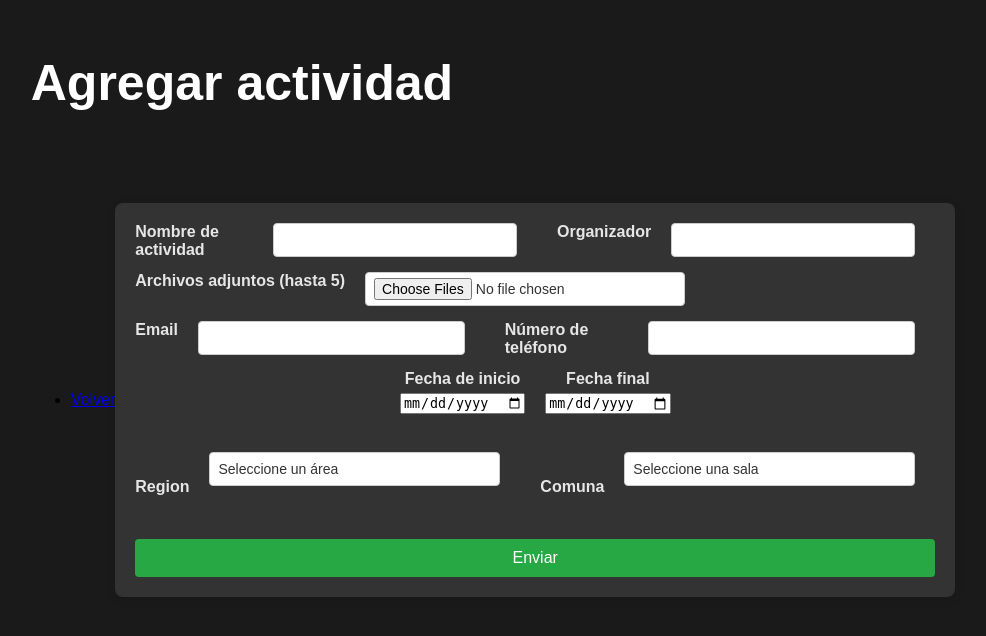
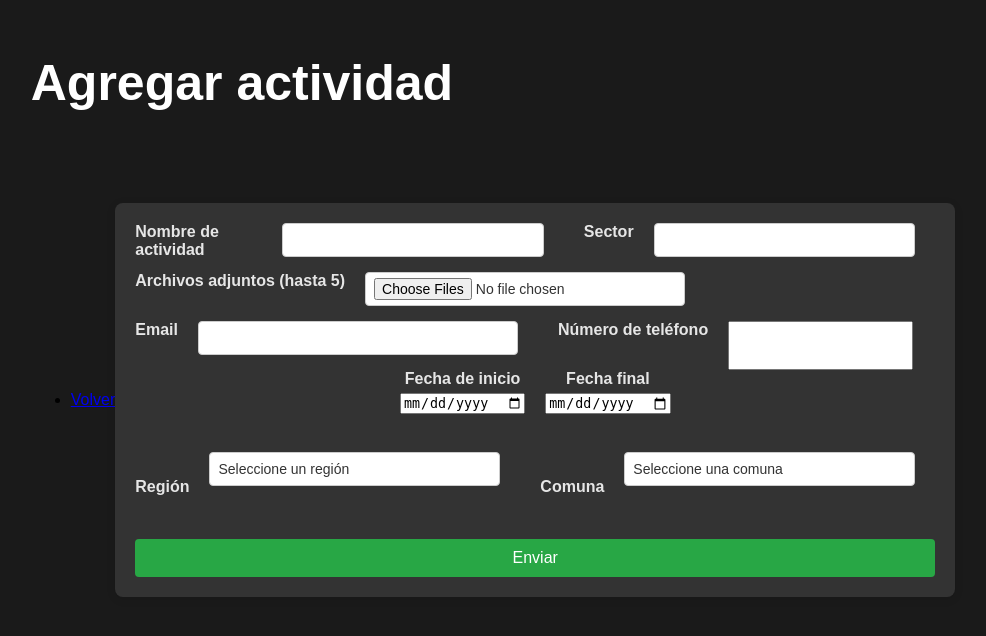
Before and after one commit to martinsss01/desarrollo_web_martin_pinochet, a Flask app: page /agregar_actividad in a window 1280 px wide. Shown: the top 636 px of the page, without its empty margins (147-1133 px from the left). Run offline with Flask 3, Linux system fonts and the light colour scheme.

Commit message:
feat: form uploads to db

```diff
--- a/app.py
+++ b/app.py
@@ -5,6 +5,7 @@
 import hashlib
 import filetype
 import os
+import sys
 
 UPLOAD_FOLDER = 'static/uploads'
 
@@ -22,27 +23,20 @@
 def agregar_actividad():
     if request.method == "GET":
         return render_template("other/agregar_actividad.html")
-
     if request.method == "POST":
         nombre = request.form.get("nombre")
+        sector = request.form.get("sector")
         email = request.form.get("email")
-        celular = request.form.get("celular")
-        fecha_inicio = request.form.get("fecha_inicio")
-        fecha_termino = request.form.get("fecha_termino")
-        descripcion = request.form.get("descripcion")
+        celular = request.form.get("phone")
+        fecha_inicio = request.form.get("start-date")
+        fecha_termino = request.form.get("final-date")
+        descripcion = request.form.get("description")
         comuna = request.form.get("comuna")
-        id_comuna = db.get_id_by_comuna(comuna)
+        id_comuna,_,_ = db.get_id_by_comuna(comuna)
         region = request.form.get("region")
         error = ""
         if validate_activity(nombre,email,celular,fecha_inicio,fecha_termino,descripcion):
-            status, msg = db.create_activity(id_comuna, region, nombre, email, celular, fecha_inicio, fecha_termino, descripcion)
-            if status:
-                print("VALIDADO!")
-                return redirect(url_for("ver_actividades"))
-
-            error += msg
-        else:
-            error += "Uno de los campos no es valido."
+            db.create_activity(id_comuna, sector, nombre, email, celular, fecha_inicio, fecha_termino,descripcion)
 
         return render_template('other/ver_actividades.html', error = error)
 
--- a/database/db.py
+++ b/database/db.py
@@ -1,7 +1,5 @@
 import pymysql
 import json
-from sqlalchemy import create_engine, column, Integer, BigInteger, String, ForeignKey
-from sqlalchemy.orm import sessionmaker, declarative_base, relationship
 
 DB_NAME = "tarea2"
 DB_USERNAME = "cc5002"
@@ -32,8 +30,8 @@
 	id = cursor.fetchone()
 	return id
 
-def create_activity(comuna, sector, nombre, email, celular, fecha_inicio, fecha_final, descripcion):
+def create_activity(comuna, sector, nombre, email, celular, dia_hora_inicio, dia_hora_termino, descripcion):
 	conn = get_conn()
 	cursor = conn.cursor()
-	cursor.execute(QUERY_DICT["create_activity"], (comuna, sector, nombre, email, celular, fecha_inicio, fecha_final, descripcion))
+	cursor.execute(QUERY_DICT["create_activity"], (comuna, sector, nombre, email, celular, dia_hora_inicio, dia_hora_termino, descripcion))
 	conn.commit()
--- a/database/queries.json
+++ b/database/queries.json
@@ -1,6 +1,6 @@
 {
-    "get_comuna_by_id": "SELECT id, nombre FROM comuna WHERE id=%s;",
-    "create_activity": "INSERT INTO actividad (comuna_id, sector, nombre, email, celular, fecha_inicio, fecha_final, descripcion) VALUES (%s, %s, %s, %s, %s, %s, %s, %s);",
+    "get_comuna_by_id": "SELECT id, nombre, region_id FROM comuna WHERE nombre=%s;",
+    "create_activity": "INSERT INTO actividad (comuna_id, sector, nombre, email, celular, dia_hora_inicio, dia_hora_termino, descripcion) VALUES (%s, %s, %s, %s, %s, %s, %s, %s);",
 
     "get_user_by_email": "SELECT id, username, email, password FROM usuarios WHERE email=%s;",
     "get_user_by_username": "SELECT id, username, email, password FROM usuarios WHERE username=%s;",
--- a/static/js/select.js
+++ b/static/js/select.js
@@ -34,8 +34,8 @@
 
 function changeArguments() {
   const courseSelect = document.getElementById("comuna");
-  const reasonLabel = document.querySelector("label[for='reason']");
-  const reasonTextarea = document.getElementById("comments");
+  const reasonLabel = document.querySelector("label[for='description']");
+  const reasonTextarea = document.getElementById("description");
 
   if (courseSelect.value !== "") {
       reasonLabel.style.display = "block";
--- a/static/js/validation.js
+++ b/static/js/validation.js
@@ -33,8 +33,8 @@
 const validateForm = () => {
   // obtener elementos del DOM usando el nombre del formulario.
   let myForm = document.forms["myForm"];
-  let organizer = myForm["organizer"].value;
-  let name = myForm["nombreActividad"].value;
+  let sector = myForm["sector"].value;
+  let name = myForm["nombre"].value;
   let files = myForm["files"].files;
   let region = myForm["region"].value;
   let comuna = myForm["comuna"].value;
@@ -51,8 +51,8 @@
   if (!validateName(name)) {
     setInvalidInput("Nombre de Actividad");
   }
-  if (!validateName(organizer)) {
-    setInvalidInput("Organizador");
+  if (!validateName(sector)) {
+    setInvalidInput("Sector");
   }
   if (!validateFiles(files)) {
     setInvalidInput("Archivos");
--- a/templates/other/agregar_actividad.html
+++ b/templates/other/agregar_actividad.html
@@ -1,9 +1,9 @@
 <!DOCTYPE html>
-<html>
+<html lang="es-US">
 <head>
 	<title>Agregar actividad</title>
     <link rel="stylesheet" href="{{ url_for('static', filename='assets/css/form-styles.css') }}">
-
+    <meta charset="UTF-8">
 </head>
 <body>
     <div class ="header">
@@ -19,13 +19,13 @@
             <h2 id="val-msg"></h2>
             <ul id="val-list"></ul>
         </div>
-        <form name="myForm" method="post" enctype="multipart/form-data">
+        <form name="myForm" method="post" action="{{url_for('agregar_actividad')}}" enctype="multipart/form-data">
             <div class = "form-row">
-                <label for="nombreActividad">Nombre de actividad</label>
-                <input type="name" name="nombreActividad" id="nombreActividad" minlength="15" maxlength="80"><br>
+                <label for="nombre">Nombre de actividad</label>
+                <input type="text" name="nombre" id="nombre" minlength="15" maxlength="80"><br>
 
-                <label for="organizer">Organizador</label>
-                <input type="name" name="organizer" id="organizer" minlength="10"><br>
+                <label for="sector">Sector</label>
+                <input type="text" name="sector" id="sector" minlength="10"><br>
             </div>
             <div class = "form-row">
 
@@ -38,7 +38,7 @@
                 <input type="email" name="email" id="email" minlength="10" maxlength="80"><br>
 
                 <label for="phone">Número de teléfono</label>
-                <input type="name" name="phone" id="phone" minlength="10"><br>
+                <input type="tel" name="phone" id="phone" minlength="10"><br>
             </div>
 
             <div class="date-row">
@@ -53,19 +53,19 @@
             </div>
 
             <div class="date-row">
-                <label for="region">Region</label>
+                <label for="region">Región</label>
                 <select name="region" id="region">
-                    <option value="">Seleccione un área</option>
+                    <option value="">Seleccione un región</option>
                 </select><br>
 
                 <label for="comuna">Comuna</label>
                 <select name="comuna" id="comuna">
-                    <option value="">Seleccione una sala</option>
+                    <option value="">Seleccione una comuna</option>
                 </select><br>
             </div>
 
-            <label for="reason" style="display: none;">Descripción</label>
-            <textarea name="comments" id="comments" rows="4" cols="50" style="display: none;"></textarea><br>
+            <label for="description" style="display: none;">Descripción</label>
+            <textarea name="description" id="description" rows="4" cols="50" style="display: none;"></textarea><br>
 
             <button id="submit-btn" type="button">Enviar</button>
         </form>
```
Also changed, not shown: static/activities/activity1.html (+7 -0 lines), utils/validations.py (+7 -1 lines), README.md.
